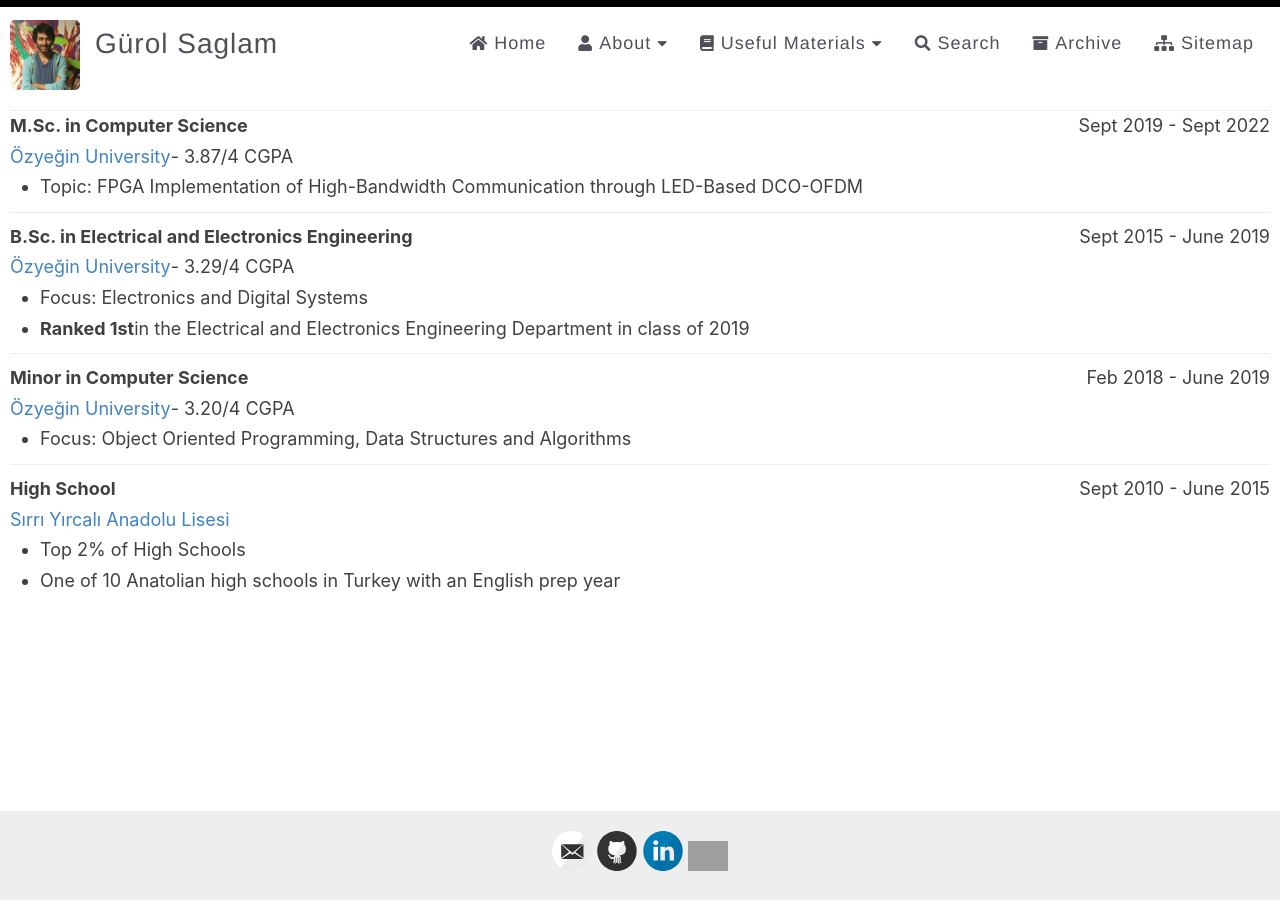
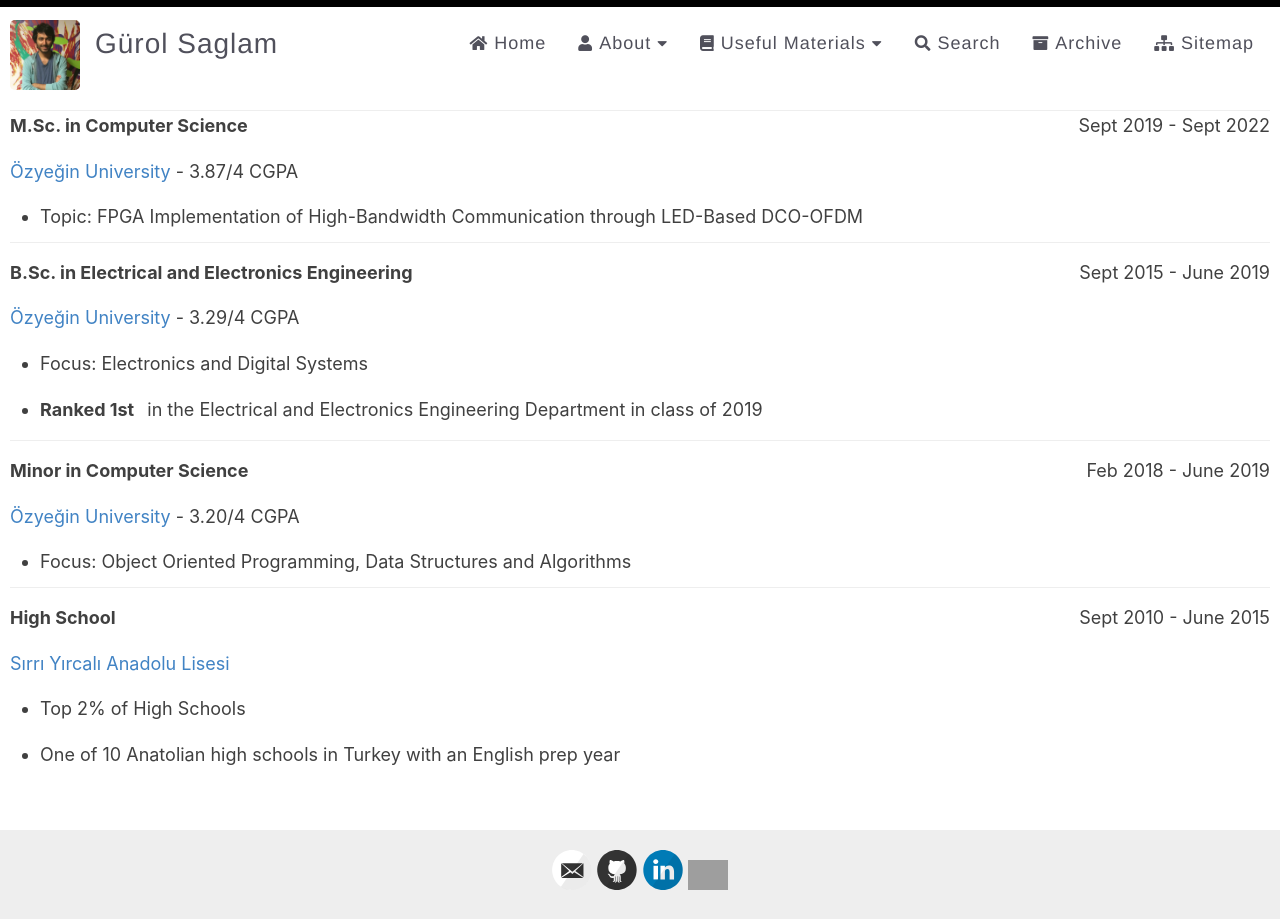
Before and after one commit to gurolsaglam/web_test, a Jekyll site: the page built from _pages/education.md, in a window 1280 px wide. Built offline with Jekyll 4.4.1, drawn with Linux system fonts in a browser that asks for light colours; grey boxes are pictures that could not be loaded.

Commit message:
Update education.md

```diff
--- a/_pages/education.md
+++ b/_pages/education.md
@@ -34,7 +34,7 @@
 </style>
 
 
-**M.Sc. in Computer Science** <span class="time_period">Sept 2019 - Sept 2022</span>
+<p class="title_time"><strong>M.Sc. in Computer Science</strong> <span class="time_period">Sept 2019 - Sept 2022</span></p>
 
 [Özyeğin University](https://www.ozyegin.edu.tr) \- 3.87/4 CGPA
 
@@ -48,7 +48,7 @@
 
 - Focus: Electronics and Digital Systems
 
-- <strong>Ranked 1st</strong> in the Electrical and Electronics Engineering Department in class of 2019
+- <strong style="padding-right: 8px;">Ranked 1st</strong> in the Electrical and Electronics Engineering Department in class of 2019
 
 ---
 
```
Also changed, not shown: other parts of _pages/education.md (+1 -1 lines).
